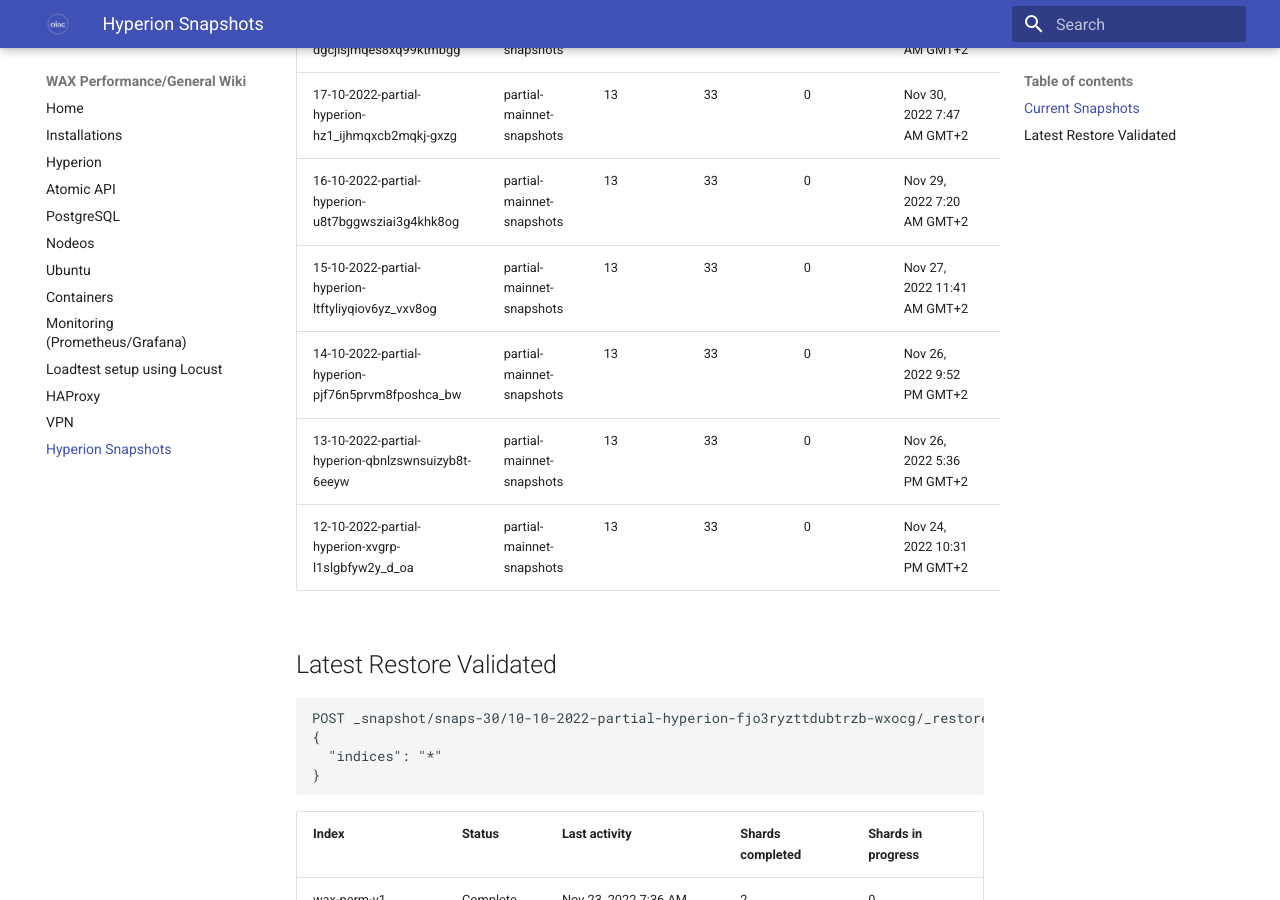
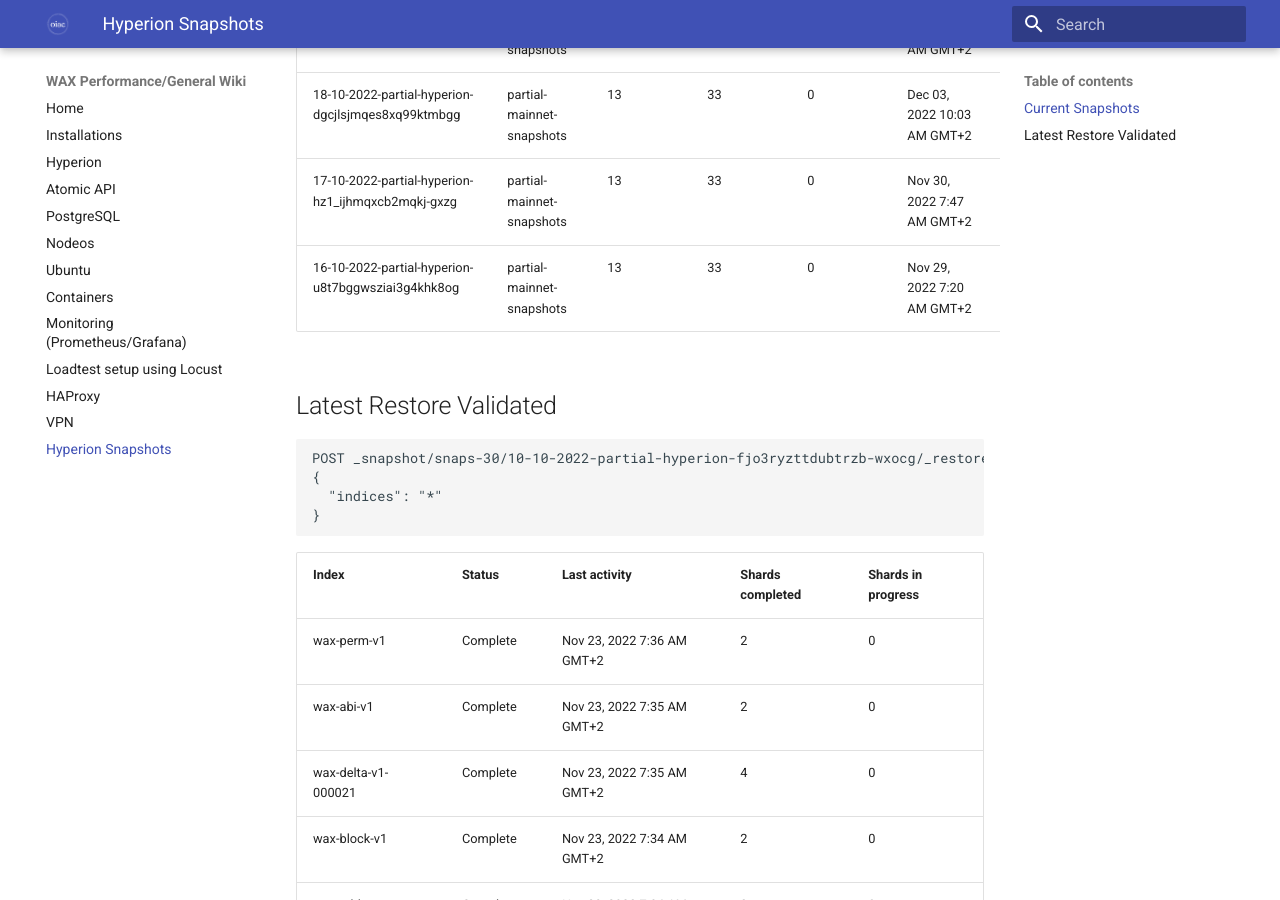
Before and after one commit to oneinacillian/wiki, an MkDocs documentation site: the page built from docs/snapshots.md, in a window 1280 px wide and 900 px high, scrolled down 4614 px. Built offline with MkDocs 1.6.1 and Material for MkDocs 9.7.7, drawn with Linux system fonts in a browser that asks for light colours; some of the changed text lies outside the part shown.

```diff
--- a/docs/snapshots.md
+++ b/docs/snapshots.md
@@ -90,10 +91,6 @@
 | 18-10-2022-partial-hyperion-dgcjlsjmqes8xq99ktmbgg | partial-mainnet-snapshots | 13      | 33     | 0             | Dec 03, 2022 10:03 AM GMT+2 | 61s      |
 | 17-10-2022-partial-hyperion-hz1_ijhmqxcb2mqkj-gxzg | partial-mainnet-snapshots | 13      | 33     | 0             | Nov 30, 2022 7:47 AM GMT+2  | 24s      |
 | 16-10-2022-partial-hyperion-u8t7bggwsziai3g4khk8og | partial-mainnet-snapshots | 13      | 33     | 0             | Nov 29, 2022 7:20 AM GMT+2  | 33s      |
-| 15-10-2022-partial-hyperion-ltftyliyqiov6yz_vxv8og | partial-mainnet-snapshots | 13      | 33     | 0             | Nov 27, 2022 11:41 AM GMT+2 | 18s      |
-| 14-10-2022-partial-hyperion-pjf76n5prvm8fposhca_bw | partial-mainnet-snapshots | 13      | 33     | 0             | Nov 26, 2022 9:52 PM GMT+2  | 27s      |
-| 13-10-2022-partial-hyperion-qbnlzswnsuizyb8t-6eeyw | partial-mainnet-snapshots | 13      | 33     | 0             | Nov 26, 2022 5:36 PM GMT+2  | 40s      |
-| 12-10-2022-partial-hyperion-xvgrp-l1slgbfyw2y_d_oa | partial-mainnet-snapshots | 13      | 33     | 0             | Nov 24, 2022 10:31 PM GMT+2 | 34s      |
 
 
 ## Latest Restore Validated
```
Also changed, not shown: other parts of docs/snapshots.md (+1 -0 lines).
